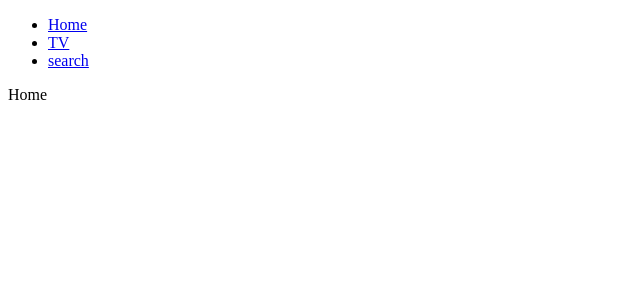
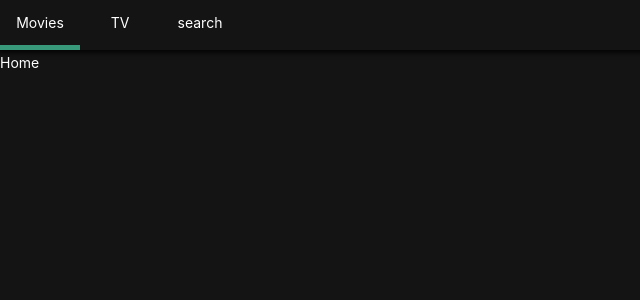
Before and after one commit to MoonHyuk/TIL, a React (Create React App) app in the folder exercises/6_movie_app/: page / in a window 1280 px wide. Shown: the top 300 px of the page, without its empty margins (0-640 px from the left). Built offline with nearby package versions, Linux system fonts and the light colour scheme.

Commit message:
[Exercise] movie-app: learn styled-components

```diff
--- a/exercises/6_movie_app/package.json
+++ b/exercises/6_movie_app/package.json
@@ -11,6 +11,8 @@
     "react-dom": "^17.0.1",
     "react-router-dom": "^5.2.0",
     "react-scripts": "4.0.0",
+    "styled-components": "^5.2.0",
+    "styled-reset": "^4.3.0",
     "web-vitals": "^0.2.4"
   },
   "scripts": {
--- a/exercises/6_movie_app/src/Components/App.js
+++ b/exercises/6_movie_app/src/Components/App.js
@@ -1,10 +1,29 @@
 import Router from "./Router";
-import Header from "./Header";
+import { createGlobalStyle } from "styled-components";
+import Reset from "styled-reset";
+
+const GlobalStyle = createGlobalStyle`
+  ${Reset};
+  a {
+    text-decoration: none;
+    color: inherit;
+  }
+  * {
+    box-sizing: border-box;
+  }
+  body {
+    font-family: --apple-system, BlinkMacSystemFont, 'Segoe UI', Roboto, Oxygen, Ubuntu, Cantarell, 'Open Sans', 'Helvetica Neue', sans-serif;
+    font-size: 14px;
+    color: white;
+    background-color: rgb(20, 20, 20, 1);
+    margin-top: 56px;
+  }
+`;
 
 function App() {
   return (
     <>
-      <Header></Header>
+      <GlobalStyle></GlobalStyle>
       <Router></Router>
     </>
   );
--- a/exercises/6_movie_app/src/Components/Header.js
+++ b/exercises/6_movie_app/src/Components/Header.js
@@ -1,15 +1,58 @@
-export default () => (
-  <header>
-    <ul>
-      <li>
-        <a href="/">Home</a>
-      </li>
-      <li>
-        <a href="/tv">TV</a>
-      </li>
-      <li>
-        <a href="/search">search</a>
-      </li>
-    </ul>
-  </header>
+import { Link, withRouter } from "react-router-dom";
+import styled from "styled-components";
+
+const SHeader = styled.header`
+  position: fixed;
+  top: 0;
+  left: 0;
+  width: 100vw;
+  height: 50px;
+  display: flex;
+  align-items: center;
+  background-color: rgba(20, 20, 20, 0.8);
+  box-shadow: 0 1px 5px 2px rgba(0, 0, 0, 0.8);
+`;
+
+const List = styled.ul`
+  display: flex;
+  height: 100%;
+  justify-content: space-between;
+`;
+
+const Item = styled.li`
+  width: 80px;
+  height: 100%;
+`;
+
+const SLink = styled(Link)`
+  height: 100%;
+  display: flex;
+  justify-content: center;
+  align-items: center;
+  border-bottom: 5px solid
+    ${({ current }) => (current ? "#379979" : "transparent")};
+`;
+
+const Header = ({ location: { pathname } = {} }) => (
+  <SHeader>
+    <List>
+      <Item>
+        <SLink to="/" current={pathname === "/"}>
+          Movies
+        </SLink>
+      </Item>
+      <Item>
+        <SLink to="/tv" current={pathname === "/tv"}>
+          TV
+        </SLink>
+      </Item>
+      <Item>
+        <SLink to="/search" current={pathname === "/search"}>
+          search
+        </SLink>
+      </Item>
+    </List>
+  </SHeader>
 );
+
+export default withRouter(Header);
--- a/exercises/6_movie_app/src/Components/Router.js
+++ b/exercises/6_movie_app/src/Components/Router.js
@@ -1,5 +1,5 @@
 import {
-  BrowserRouter as Router,
+  BrowserRouter as BRouter,
   Route,
   Redirect,
   Switch,
@@ -7,14 +7,20 @@ import {
 import Home from "../Routes/Home";
 import Search from "../Routes/Search";
 import TV from "../Routes/TV";
+import Header from "./Header";
 
-export default () => (
-  <Router>
+const Router = () => (
+  <BRouter>
+    <>
+      <Header></Header>
       <Switch>
         <Route path="/" exact component={Home}></Route>
         <Route path="/tv" component={TV}></Route>
         <Route path="/search" component={Search}></Route>
         <Redirect from="*" to="/"></Redirect>
       </Switch>
-  </Router>
+    </>
+  </BRouter>
 );
+
+export default Router;
```
Also changed, not shown: 1 other file (tests, documents, lock files or other folders). Lines whose indentation alone changed are shown as unchanged.
